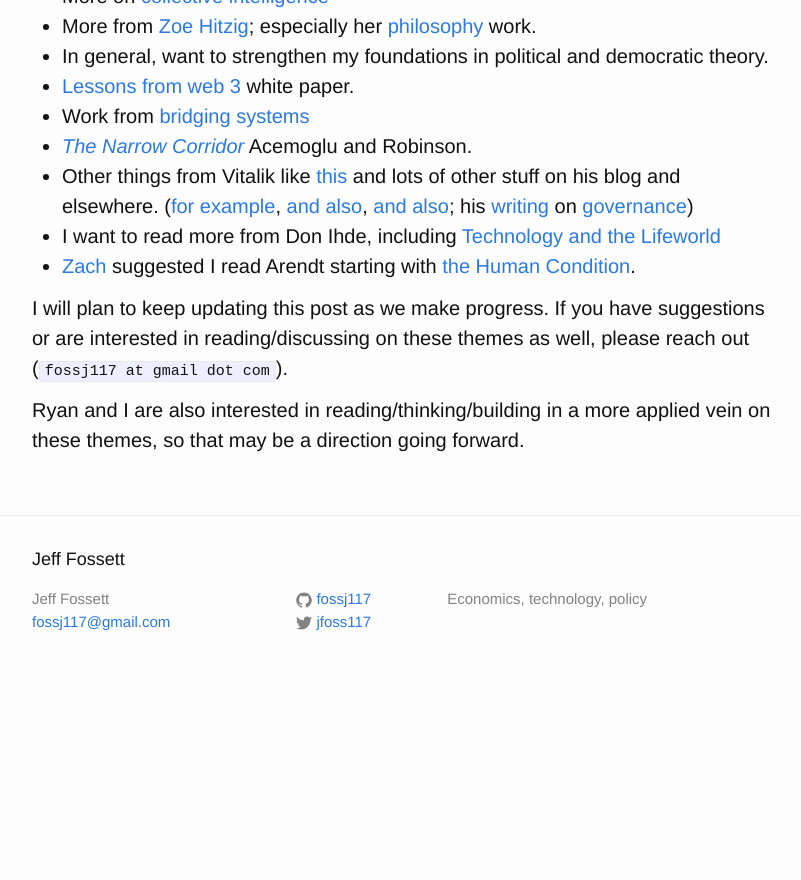
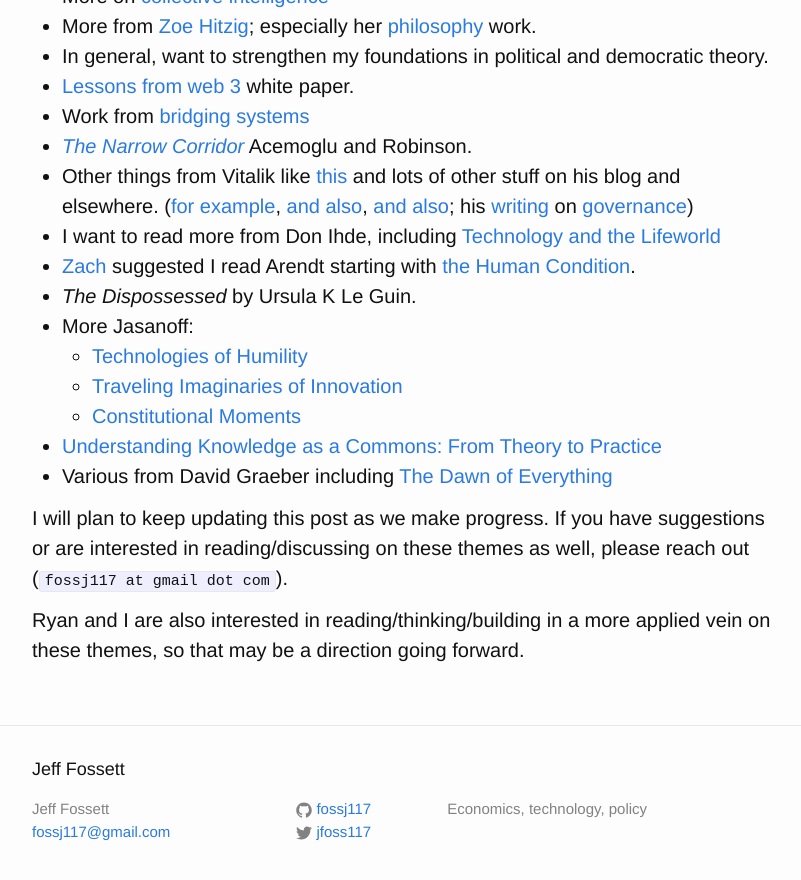
Before and after one commit to Fossj117/fossj117.github.io, a Jekyll site: the page built from _posts/2023-10-16-tech-economics-goverance-reading.md, in a window 1280 px wide and 900 px high, scrolled down 1646 px. Shown: the top 880 px of the window, without its empty margins (238-1039 px from the left). Built offline with Jekyll 4.4.1, drawn with Linux system fonts in a browser that asks for light colours; a script that is not in the unit is left out; before the commit the page ends 2336 px from its top, so only the background shows below that.

Commit message:
updates to tech ec gov reading list

```diff
--- a/_posts/2023-10-16-tech-economics-goverance-reading.md
+++ b/_posts/2023-10-16-tech-economics-goverance-reading.md
@@ -18,9 +18,9 @@
 - [Moloch Ventures whitepaper](https://github.com/MolochVentures/Whitepaper/blob/master/Whitepaper.pdf)
 - [_Two Cheers for Anarchism_](https://press.princeton.edu/books/paperback/9780691161037/two-cheers-for-anarchism) by James Scott. ([My Notes](https://jeffreyfossett.com/2023/12/20/notes-on-scott.html))
 - [Ryan](https://ryansepassi.com/) and I were in [this](https://www.ccc.mit.edu/eventopportunities/iap-2024-decentralized-society-cooperation-and-plurality/) IAP class at MIT on "Decentralized Society, Cooperation, and Plurality", which fit in well with these themes. My notes on various readings from the course are [here](https://jeffreyfossett.com/2024/01/05/decentralized-society-IAP.html). Some key readings I will hope to think on more:
-    - [Decentralized Society](https://papers.ssrn.com/sol3/papers.cfm?abstract_id=4105763) paper from Ohlhaver, Weyl, & Buterin.
-    - [Toward a Connected Society](https://www.degruyter.com/document/doi/10.1515/9781400881260-006/html) from Allen.
-    - On protocols and the Fediverse; on voting systems
+  - [Decentralized Society](https://papers.ssrn.com/sol3/papers.cfm?abstract_id=4105763) paper from Ohlhaver, Weyl, & Buterin.
+  - [Toward a Connected Society](https://www.degruyter.com/document/doi/10.1515/9781400881260-006/html) from Allen.
+  - On protocols and the Fediverse; on voting systems
 - We discussed the recent [Epic v. Google decision](https://www.theverge.com/23945184/epic-v-google-fortnite-play-store-antitrust-trial-updates) and related issues (w/[Ryan](https://ryansepassi.com/) and [Jacob](https://www.rgrdlaw.com/attorneys-Jacob-G-Gelman.html)).
 
 Some things that are currently in flight:
@@ -53,6 +53,13 @@
 - Other things from Vitalik like [this](https://vitalik.eth.limo/general/2019/12/07/quadratic.html) and lots of other stuff on his blog and elsewhere. ([for example](https://vitalik.eth.limo/general/2022/12/30/institutions.html), [and also](https://vitalik.eth.limo/general/2021/09/26/limits.html), [and also](https://vitalik.eth.limo/general/2019/04/03/collusion.html); his [writing](https://vitalik.eth.limo/general/2017/12/17/voting.html) on [governance](https://vitalik.eth.limo/general/2018/03/28/plutocracy.html))
 - I want to read more from Don Ihde, including [Technology and the Lifeworld](https://iupress.org/9780253205605/technology-and-the-lifeworld/)
 - [Zach](https://www.zachary-wojtowicz.com/) suggested I read Arendt starting with [the Human Condition](https://en.wikipedia.org/wiki/The_Human_Condition).
+- _The Dispossessed_ by Ursula K Le Guin.
+- More Jasanoff:
+  - [Technologies of Humility](https://sciencepolicy.colorado.edu/students/envs_5100/jasanoff2003.pdf)
+  - [Traveling Imaginaries of Innovation](https://drive.google.com/drive/u/0/folders/11cj7DUxkS_9K9MmYaLlVxAuXiySkJz_h)
+  - [Constitutional Moments](https://www.taylorfrancis.com/chapters/edit/10.4324/9781003075028-32/constitutional-moments-governing-science-technology-sheila-jasanoff)
+- [Understanding Knowledge as a Commons: From Theory to Practice](https://direct.mit.edu/books/edited-volume/3807/Understanding-Knowledge-as-a-CommonsFrom-Theory-to)
+- Various from David Graeber including [The Dawn of Everything](https://us.macmillan.com/books/9780374157357/thedawnofeverything)
 
 I will plan to keep updating this post as we make progress. If you have suggestions or are interested in reading/discussing on these themes as well, please reach out (`fossj117 at gmail dot com`).
 
```
